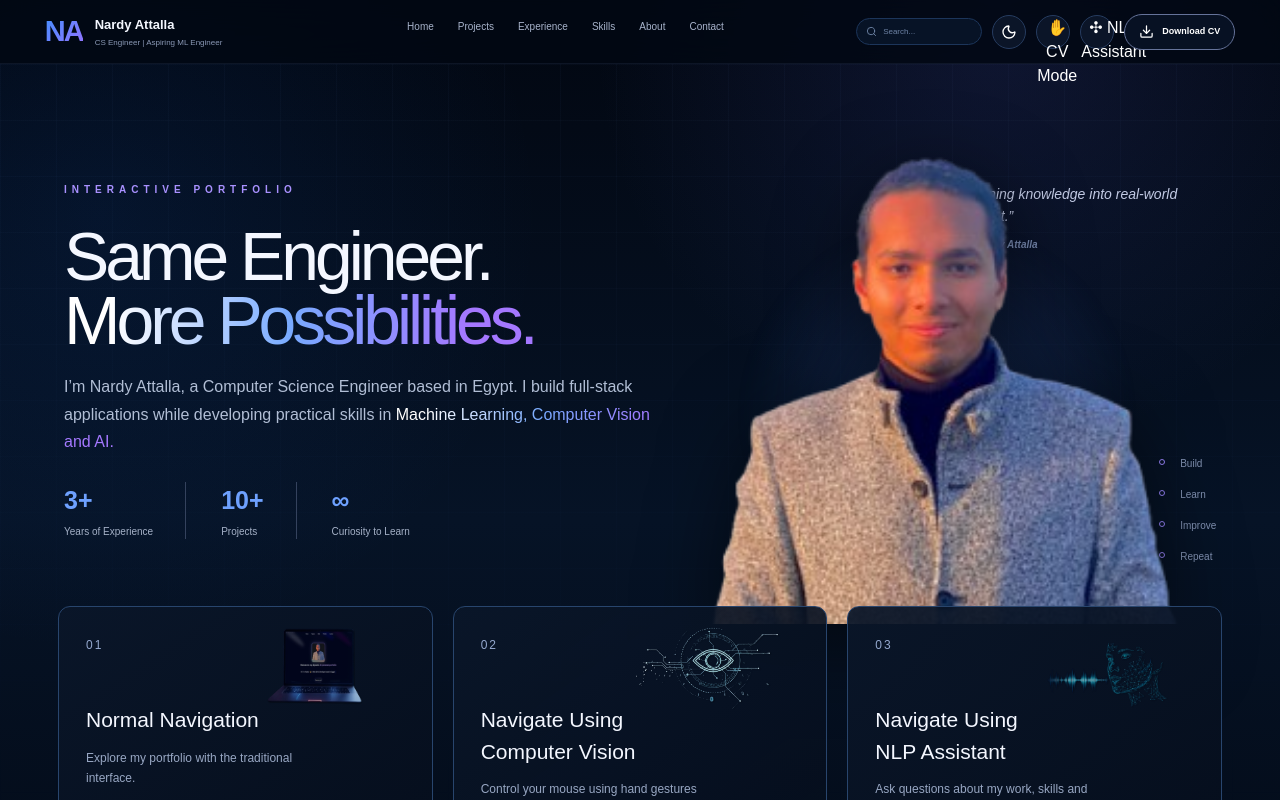
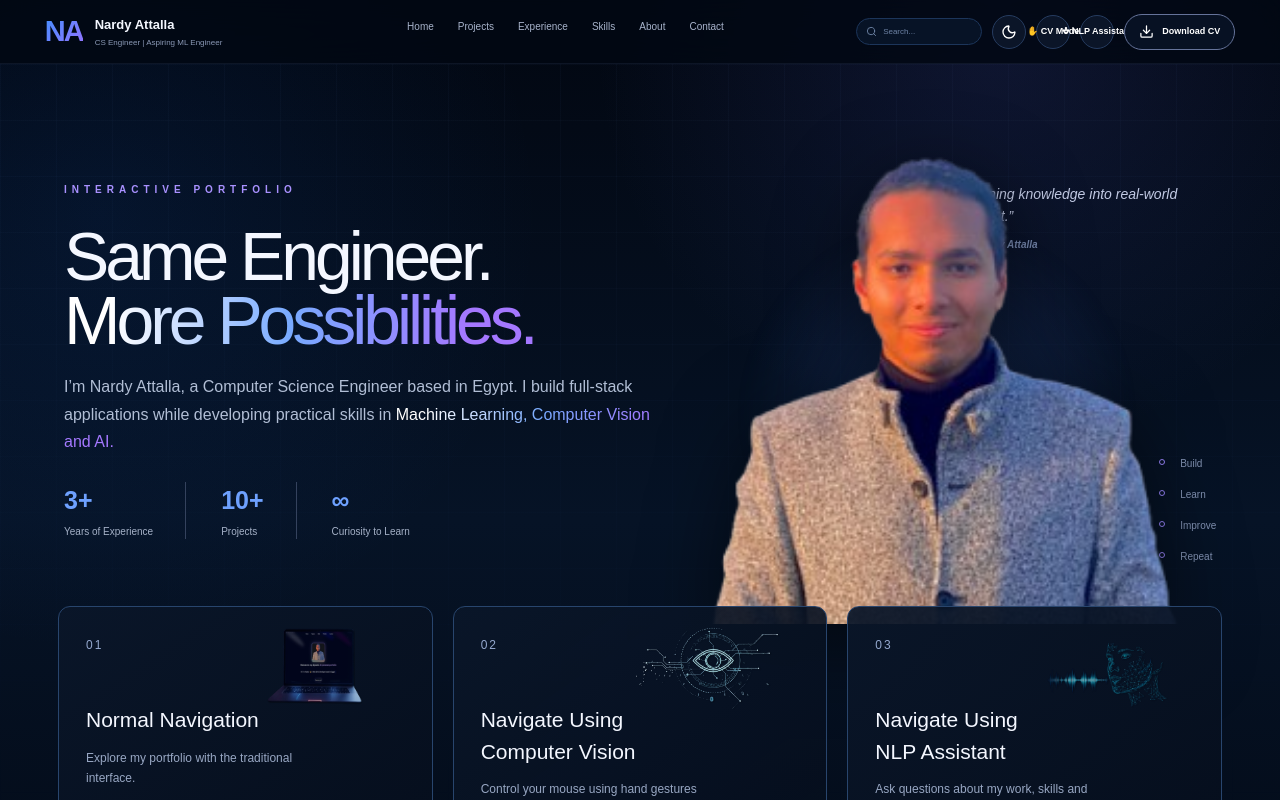
Before and after one commit to Nardy11/AI-Interactive-Portfolio, a Next.js app in the folder portfolio/: page / in a window 1280 px wide. Shown: the top 800 px of the page. Built offline with nearby package versions, Linux system fonts and the light colour scheme.

Commit message:
style: add shared CV and NLP header controls

```diff
--- a/portfolio/components/PortfolioPages.module.css
+++ b/portfolio/components/PortfolioPages.module.css
@@ -274,3 +274,29 @@ linear-gradient(150deg,transparent 40%,#182945 41%,#0c1728 66%,#050c18 67%);
 .page a,.page button,.page input,.page select,.page textarea,.page article,.page .projectTag,.page .filterPill{transition-duration:.62s!important}
 
 .projectDetails,.projectIconLinks a,.projectsPrimaryButton,.moreProjectsButton{transition-duration:.65s!important}
+
+/* CV / NLP controls are part of the shared site header, not standalone navigation pages. */
+.modeButton{
+  height:34px;
+  box-sizing:border-box;
+  display:inline-flex;
+  align-items:center;
+  justify-content:center;
+  padding:0 10px;
+  border:1px solid #293f63;
+  border-radius:9px;
+  background:#0a172b;
+  color:#e8effb;
+  font:inherit;
+  font-size:9px;
+  font-weight:700;
+  white-space:nowrap;
+  cursor:pointer;
+  transition:background .28s ease,border-color .28s ease,color .28s ease,transform .28s ease,box-shadow .28s ease;
+}
+.modeButton:hover{transform:translateY(-1px);border-color:#5e7fd0;box-shadow:0 7px 18px rgba(33,67,125,.16)}
+.modeButtonActive{border-color:#7168e9!important;background:linear-gradient(100deg,rgba(67,103,255,.2),rgba(118,83,255,.18))!important;box-shadow:0 0 0 1px rgba(113,104,233,.18)}
+:global(html[data-theme="light"]) .modeButton{background:#fff;border-color:#bdcde0;color:#24364d}
+:global(html[data-theme="light"]) .modeButtonActive{border-color:#7168d9!important;background:#eef0ff!important;color:#394578!important}
+@media(max-width:1050px){.headerActions .modeButton{padding:0 8px;font-size:8px}}
+@media(max-width:760px){.headerActions .modeButton{padding:0 7px;font-size:7.5px}}
```
